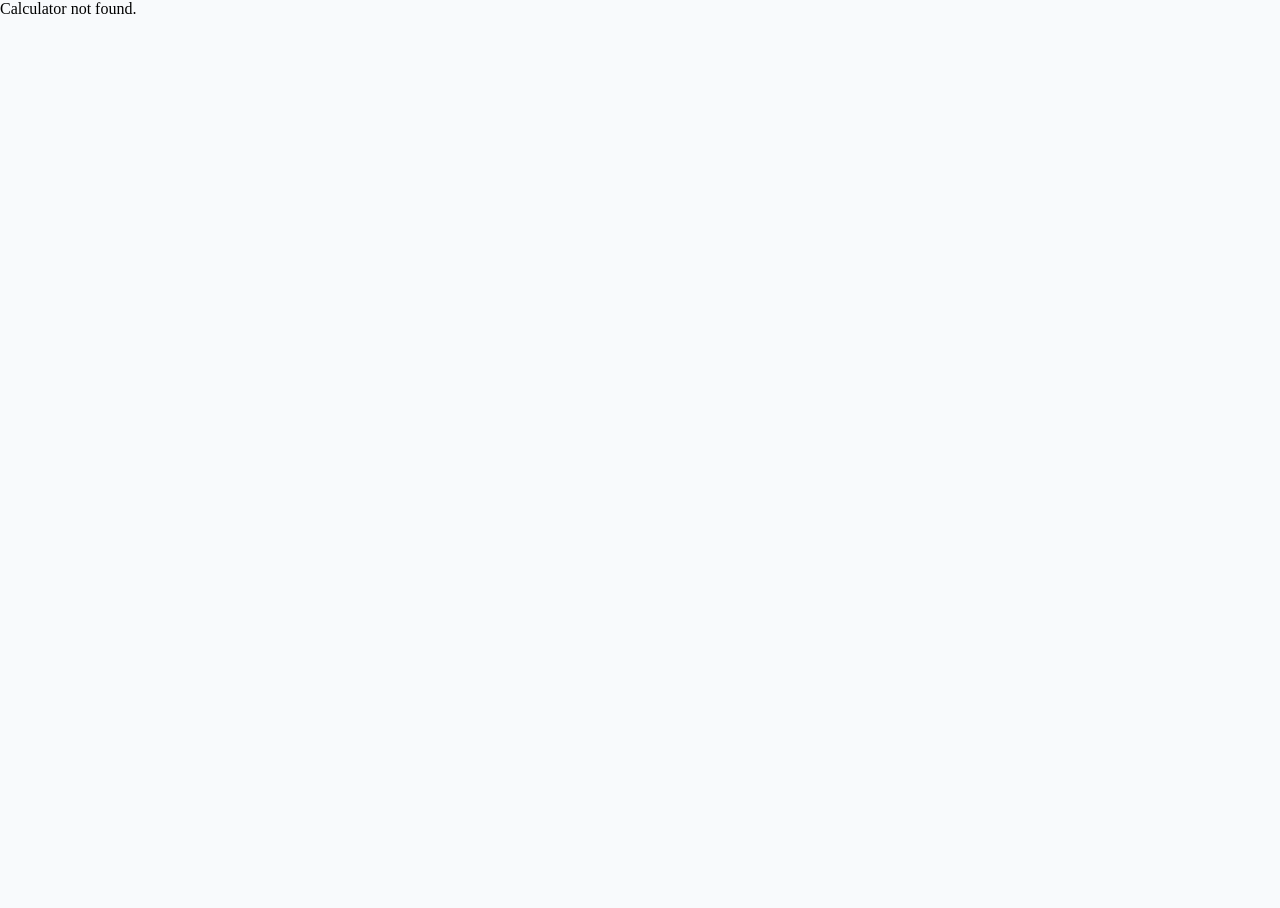
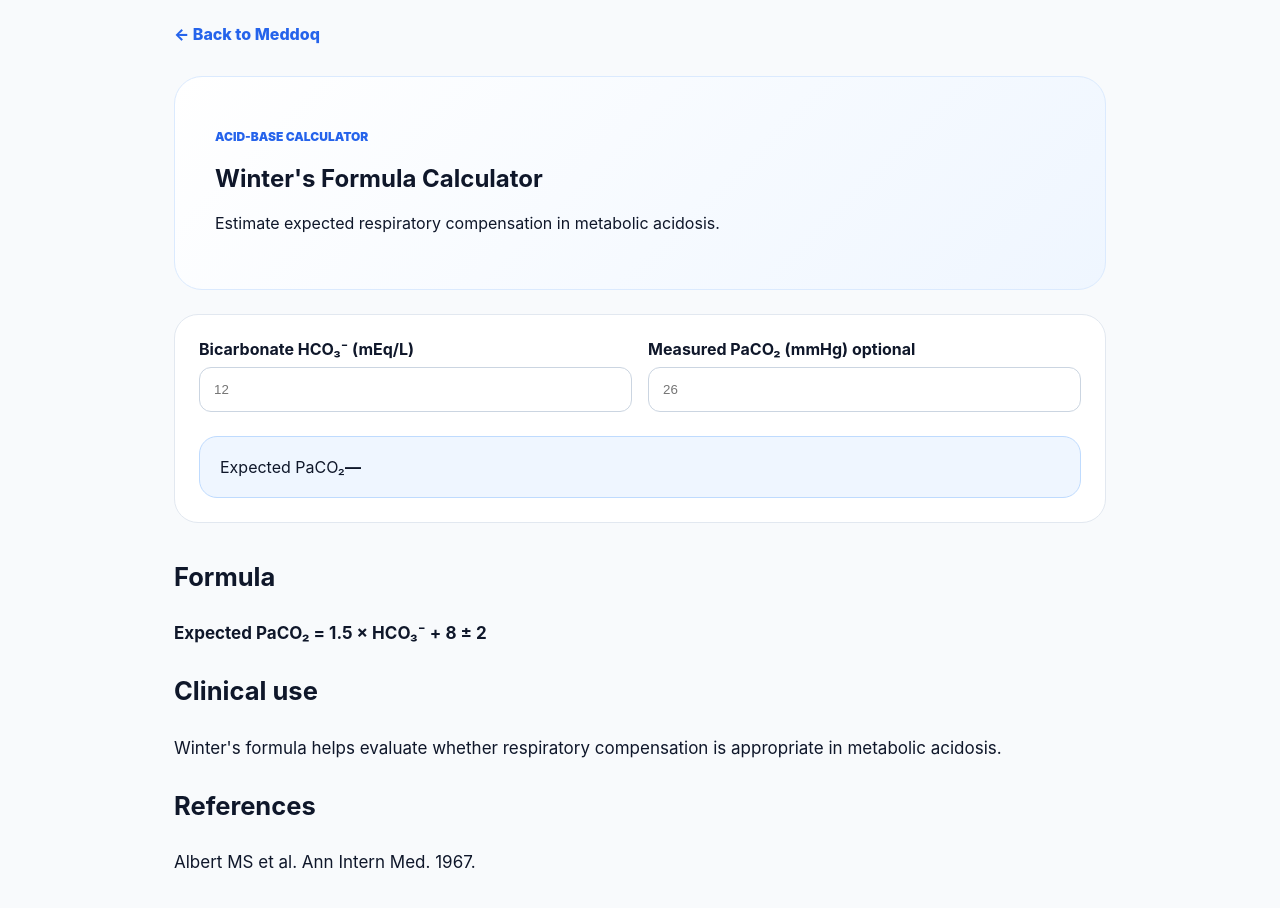
Before and after one commit to brsbyrm/meddoq, a Next.js app: page /calculators/winters-formula in a window 1280 px wide. Before the commit this address had no page. Shown: the top 908 px of the page. Before the commit the page ends 800 px from the top, so only its background shows below. Built offline with nearby package versions, Linux system fonts and the light colour scheme.

Commit message:
Add Winters formula calculator

```diff
--- /dev/null
+++ b/app/calculators/winters-formula/page.js
@@ -0,0 +1,83 @@
+"use client";
+
+import { useMemo, useState } from "react";
+
+export default function Page() {
+  const [hco3, setHco3] = useState("");
+  const [pco2, setPco2] = useState("");
+
+  const result = useMemo(() => {
+    const bicarb = Number(hco3);
+    const measured = Number(pco2);
+
+    if (!bicarb) return null;
+
+    const expected = 1.5 * bicarb + 8;
+    const low = expected - 2;
+    const high = expected + 2;
+
+    let interpretation = "Enter measured PaCO₂ to assess compensation.";
+    if (measured) {
+      if (measured < low) interpretation = "Measured PaCO₂ is lower than expected: additional respiratory alkalosis may be present.";
+      else if (measured > high) interpretation = "Measured PaCO₂ is higher than expected: additional respiratory acidosis may be present.";
+      else interpretation = "Measured PaCO₂ is within expected compensation range.";
+    }
+
+    return { expected, low, high, interpretation };
+  }, [hco3, pco2]);
+
+  return (
+    <main style={styles.main}>
+      <a href="/" style={styles.back}>← Back to Meddoq</a>
+
+      <section style={styles.hero}>
+        <p style={styles.kicker}>Acid-Base Calculator</p>
+        <h1>Winter&apos;s Formula Calculator</h1>
+        <p>Estimate expected respiratory compensation in metabolic acidosis.</p>
+      </section>
+
+      <section style={styles.card}>
+        <div style={styles.grid}>
+          <label style={styles.label}>Bicarbonate HCO₃⁻ (mEq/L)
+            <input style={styles.input} value={hco3} onChange={(e) => setHco3(e.target.value)} inputMode="decimal" placeholder="12" />
+          </label>
+
+          <label style={styles.label}>Measured PaCO₂ (mmHg) optional
+            <input style={styles.input} value={pco2} onChange={(e) => setPco2(e.target.value)} inputMode="decimal" placeholder="26" />
+          </label>
+        </div>
+
+        <div style={styles.result}>
+          <span>Expected PaCO₂</span>
+          <strong>{result ? `${result.expected.toFixed(1)} mmHg` : "—"}</strong>
+          {result && <p>Expected range: <b>{result.low.toFixed(1)}–{result.high.toFixed(1)} mmHg</b></p>}
+          {result && <p><b>{result.interpretation}</b></p>}
+        </div>
+      </section>
+
+      <section style={styles.content}>
+        <h2>Formula</h2>
+        <p><strong>Expected PaCO₂ = 1.5 × HCO₃⁻ + 8 ± 2</strong></p>
+
+        <h2>Clinical use</h2>
+        <p>Winter&apos;s formula helps evaluate whether respiratory compensation is appropriate in metabolic acidosis.</p>
+
+        <h2>References</h2>
+        <p>Albert MS et al. Ann Intern Med. 1967.</p>
+      </section>
+    </main>
+  );
+}
+
+const styles = {
+  main: { maxWidth: 980, margin: "0 auto", padding: 24, fontFamily: "Inter,system-ui,sans-serif", color: "#0f172a" },
+  back: { color: "#2563eb", fontWeight: 800, textDecoration: "none" },
+  hero: { marginTop: 32, background: "linear-gradient(135deg,#fff,#eff6ff)", border: "1px solid #dbeafe", borderRadius: 28, padding: 40 },
+  kicker: { color: "#2563eb", fontWeight: 900, fontSize: 12, textTransform: "uppercase" },
+  card: { marginTop: 24, background: "#fff", border: "1px solid #e2e8f0", borderRadius: 24, padding: 24 },
+  grid: { display: "grid", gridTemplateColumns: "repeat(auto-fit,minmax(min(100%,220px),1fr))", gap: 16 },
+  label: { display: "grid", gap: 8, fontWeight: 700 },
+  input: { padding: 14, borderRadius: 12, border: "1px solid #cbd5e1" },
+  result: { marginTop: 24, background: "#eff6ff", padding: 20, borderRadius: 18, border: "1px solid #bfdbfe" },
+  content: { marginTop: 32, lineHeight: 1.7, fontSize: 17 },
+};
```
Also changed, not shown: app/data/calculators.js (+9 -0 lines).
